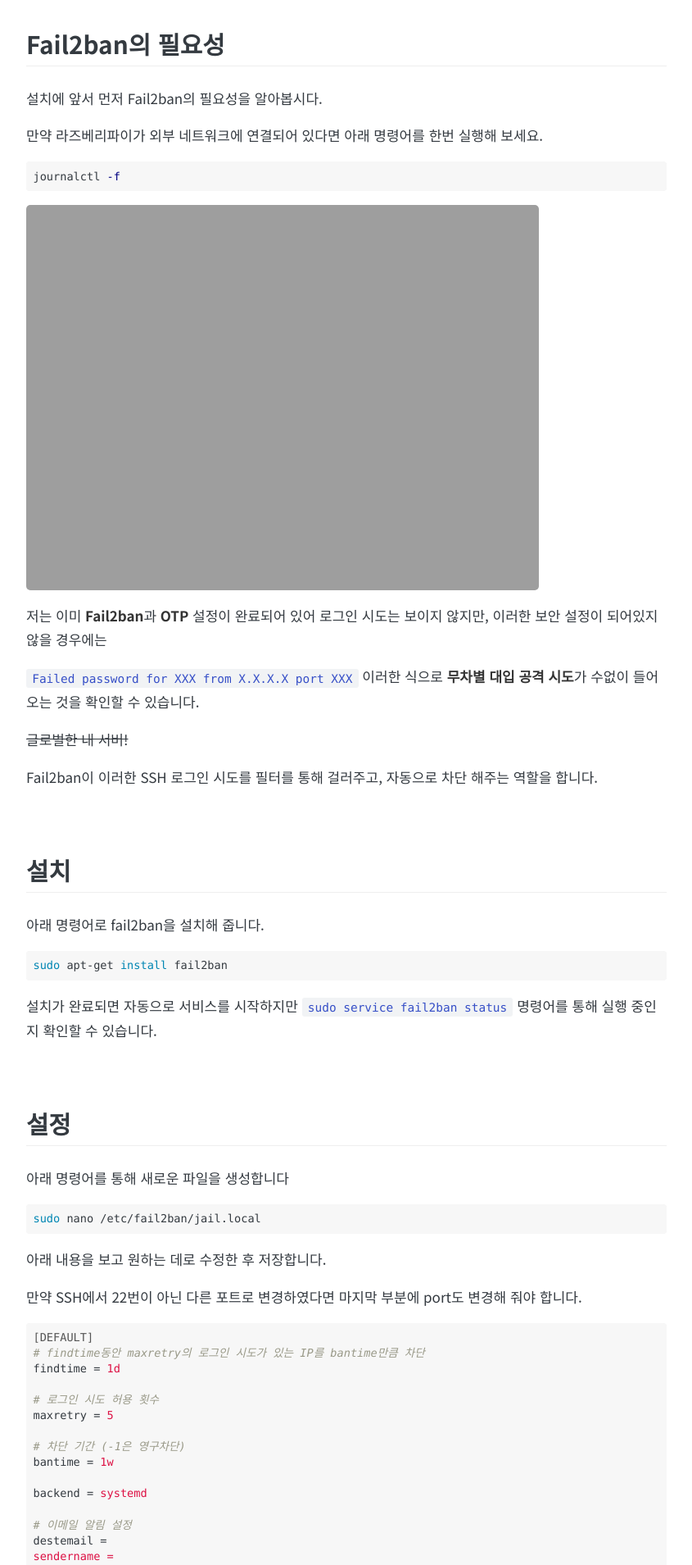
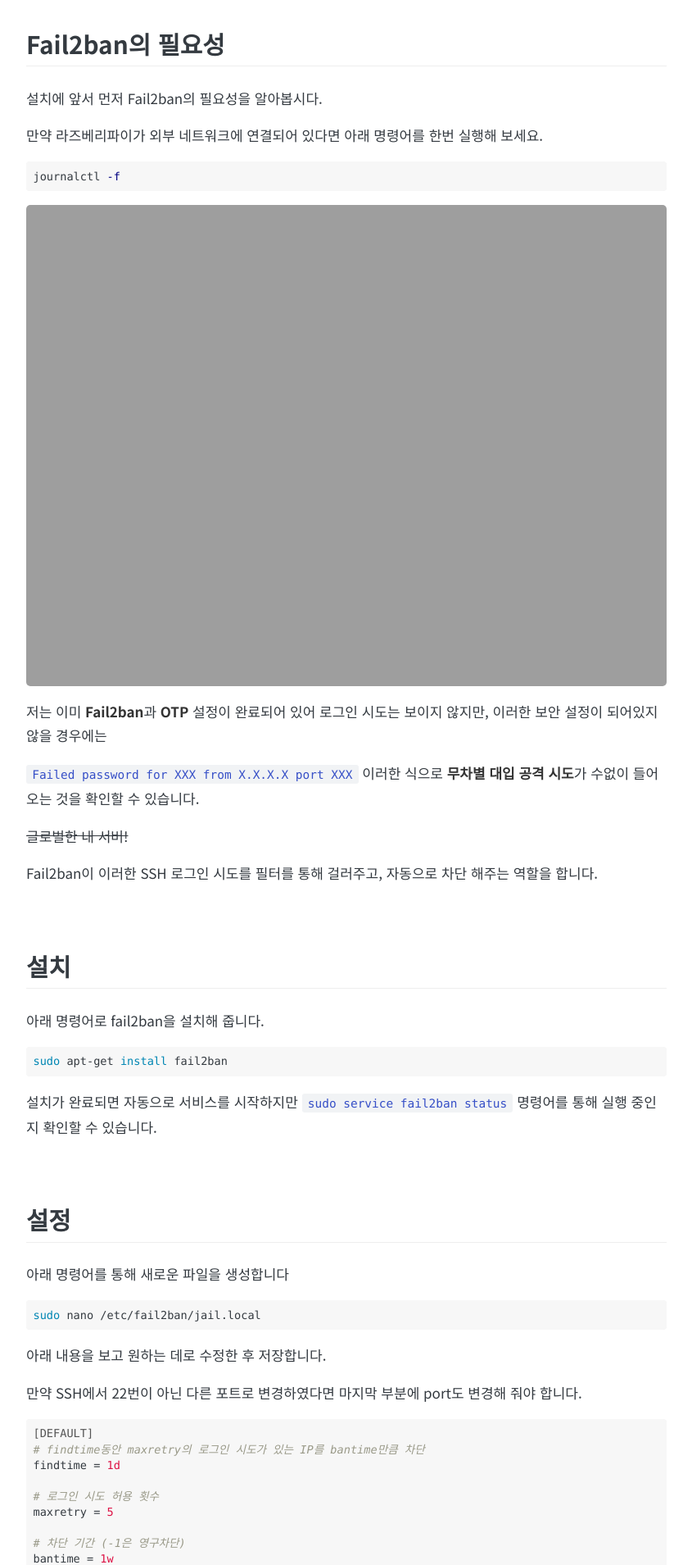
Before and after one commit to NY0510/Blog.old, a Jekyll site: the page built from _posts/2021-10-24-setting-up-fail2ban-on-raspberry-pi.md, in a window 1280 px wide. Shown: the part 415-2324 px from the top of the page at 82% size, without its empty margins (217-1062 px from the left). Built offline with Jekyll 4.4.1, drawn with Linux system fonts in a browser that asks for light colours; some web fonts are replaced; comment, search, counter and statistics services are not loaded.

Commit message:
이미지 크기 조정

````diff
--- a/_posts/2021-10-24-setting-up-fail2ban-on-raspberry-pi.md
+++ b/_posts/2021-10-24-setting-up-fail2ban-on-raspberry-pi.md
@@ -23,7 +23,7 @@
 journalctl -f
 ```
 
-![journalctl -f 실행 결과]({{ site.url }}/assets/images/2021-10-24-setting-up-fail2ban-on-raspberry-pi/journalctl -f.png){: width="80%" }
+![journalctl -f 실행 결과]({{ site.url }}/assets/images/2021-10-24-setting-up-fail2ban-on-raspberry-pi/journalctl -f.png){: width="100%" }
 
 저는 이미 **Fail2ban**과 **OTP** 설정이 완료되어 있어 로그인 시도는 보이지 않지만, 이러한 보안 설정이 되어있지 않을 경우에는
 
````
